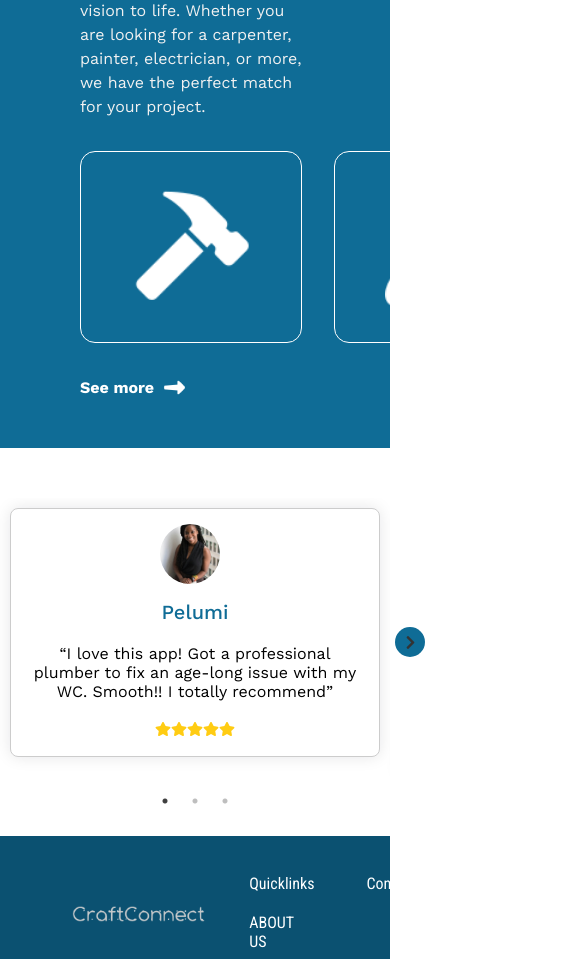
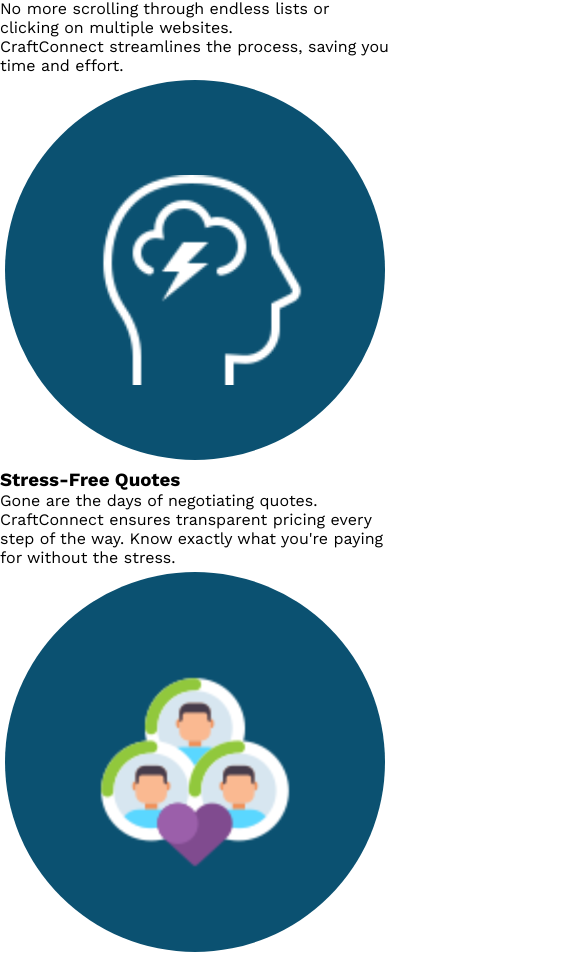
Before and after one commit to Cozyamy/CraftConnect, a React (Vite) app: page / in a window 390 px wide. Shown: the part 1940-2899 px from the top of the page, 585 px wide, since content can reach past the window. Built offline with nearby package versions, Linux system fonts and the light colour scheme; some icons are missing.

Commit message:
responsive fix

```diff
--- a/package.json
+++ b/package.json
@@ -26,6 +26,6 @@
     "eslint-plugin-react-hooks": "^4.6.0",
     "eslint-plugin-react-refresh": "^0.4.5",
     "prop-types": "^15.8.1",
-    "vite": "^5.1.4"
+    "vite": "^5.1.6"
   }
 }
--- a/src/components/landing/category/category.module.css
+++ b/src/components/landing/category/category.module.css
@@ -76,3 +76,41 @@
 .see_more:hover img {
   transform: translateX(5px);
 }
+
+
+/* Media Queries */
+@media (max-width:1124px){
+  .boxes {
+    display: flex;
+    flex-wrap: wrap;
+    justify-content:start;
+    gap: 2rem;
+  }
+
+  .catBox {
+    flex: 0 1 calc(30.33% - 2rem);
+  }
+
+}
+/* Tablet Screen Sizes */
+@media (max-width:890px){
+  .boxes {
+    display: flex;
+    flex-wrap: wrap;
+    justify-content:start;
+    gap: 2rem;
+  }
+
+  .catBox {
+    flex: 1 1 calc(32% - .5rem);
+  }
+
+}
+
+/* Mobile ScreenSizes */
+
+@media(max-width:450px){
+  .box_header{
+    padding: 3rem;
+  }
+}
--- a/src/components/landing/testimonial/index.jsx
+++ b/src/components/landing/testimonial/index.jsx
@@ -83,12 +83,14 @@
         breakpoint: 768,
         settings: {
           slidesToShow: 2,
+          arrows: false,
         },
       },
       {
         breakpoint: 480,
         settings: {
           slidesToShow: 1,
+          arrows: false,
         },
       },
     ],
--- a/src/components/landing/testimonial/testy.module.css
+++ b/src/components/landing/testimonial/testy.module.css
@@ -63,11 +63,11 @@
   border-radius: 50%;
   font-size: 24px;
   font-size: 15px;
-  color: #333;
+  color:white;
   z-index: 1;
 }
 .arrow:hover {
-  color: white;
+  color: #e1e1e1;
 }
 .next {
   right: -35px;
@@ -80,7 +80,11 @@
 
 
 /* Responsive Adjustments */
-@media only screen and (max-width: 768px) {
+@media only screen and (max-width: 890px) {
+  .testimonials {
+    padding: 0 35px;
+    box-sizing: border-box;
+  }
   .cardItem {
     max-width: 100%;
   }
--- a/src/components/landing/what-and-why/index.jsx
+++ b/src/components/landing/what-and-why/index.jsx
@@ -85,7 +85,7 @@
 
 
 import { Fragment } from "react";
-import "./index.css";
+// import "./index.css";
 
 export function SectionWhy() {
 	return (
```
Also changed, not shown: 1 other file (tests, documents, lock files or other folders).
